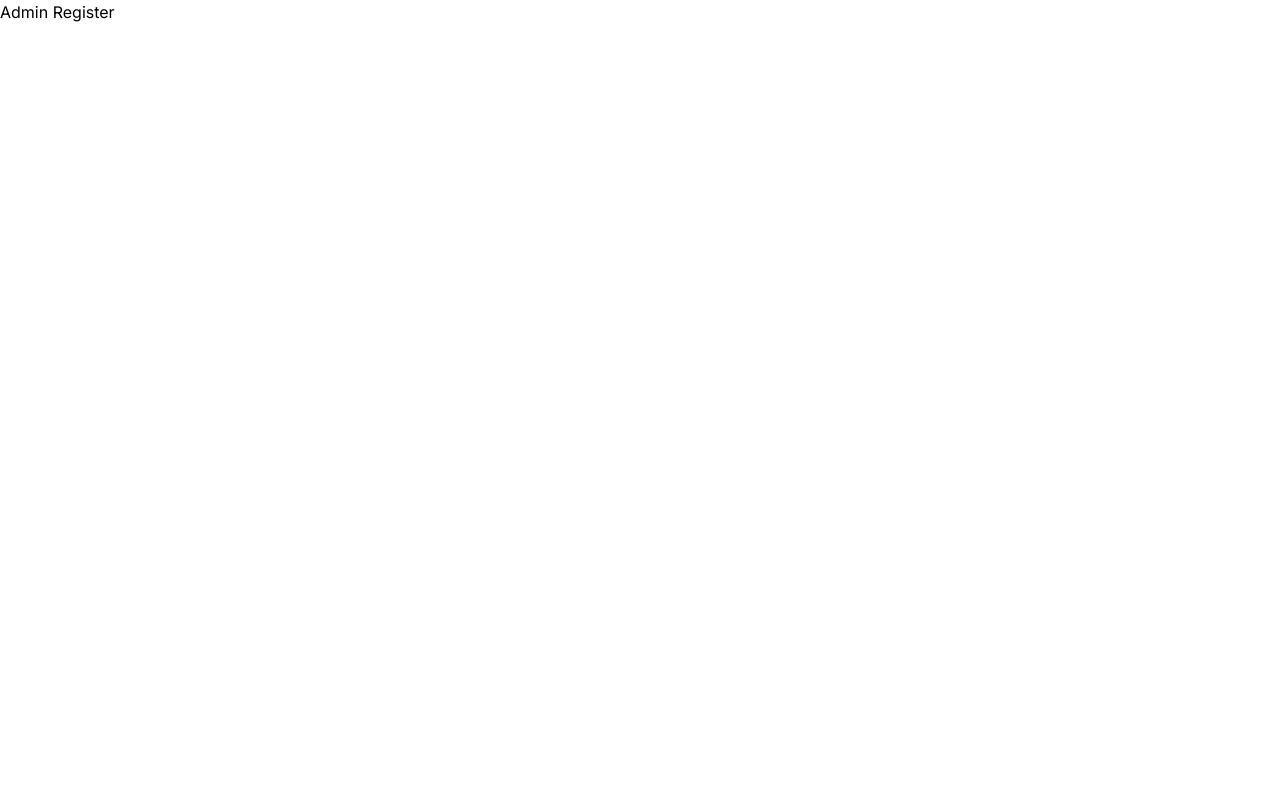
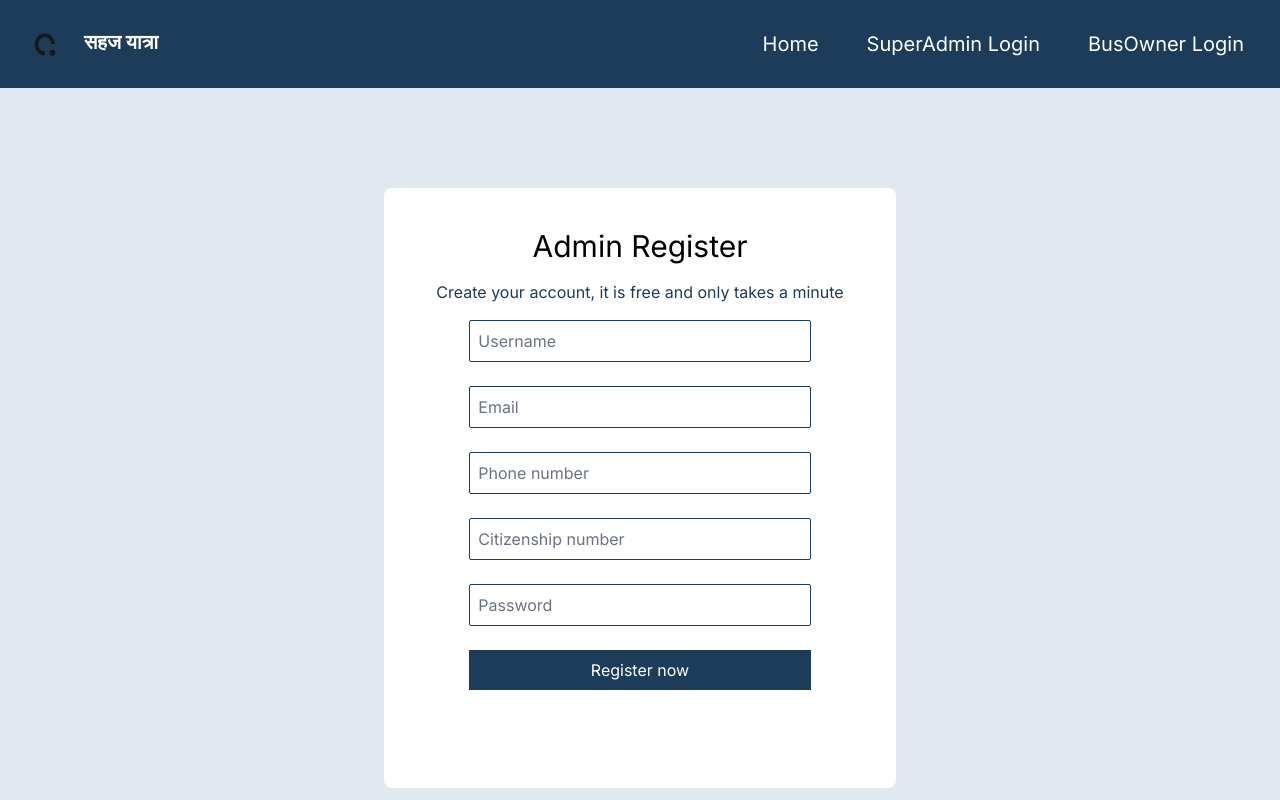
Before and after one commit to PramisGrg/Sahaj-Yatra, a Next.js app: page /auth/register/adminregister in a window 1280 px wide. Shown: the top 800 px of the page. Built offline with nearby package versions, Linux system fonts and the light colour scheme.

Commit message:
user and admin register

```diff
--- a/app/auth/register/adminregister/page.js
+++ b/app/auth/register/adminregister/page.js
@@ -1,9 +1,50 @@
 import React from "react";
+import Navbar from "@/components/Navbar";
+import Footer from "@/components/Footer";
 
 const page = () => {
   return (
     <div>
-      <h1>Admin Register</h1>
+      <Navbar />
+      <div className="h-screen flex justify-center items-center bg-slate-200">
+        <div className="w-4/5 h-3/4 rounded-lg md:w-2/5 bg-white">
+          <form className=" h-full py-10">
+            <div className="text-center ">
+              <h1 className="text-3xl">Admin Register</h1>
+              <p className="text-primary py-4">
+                Create your account, it is free and only takes a minute
+              </p>
+            </div>
+            <div className="gap-6 flex flex-col justify-center items-center">
+              <input
+                className="border rounded-sm border-primary p-2 w-2/3"
+                placeholder="Username"
+              ></input>
+              <input
+                className="border rounded-sm border-primary p-2 w-2/3"
+                placeholder="Email"
+              ></input>
+              <input
+                className="border rounded-sm border-primary p-2 w-2/3"
+                placeholder="Phone number"
+              ></input>
+
+              <input
+                className="border rounded-sm border-primary p-2 w-2/3"
+                placeholder="Citizenship number"
+              ></input>
+              <input
+                className="border rounded-sm border-primary p-2 w-2/3"
+                placeholder="Password"
+              ></input>
+              <button className="bg-primary text-white w-2/3 p-2 hover:scale-105 transition-all duration-300 hover:text-secondary">
+                Register now
+              </button>
+            </div>
+          </form>
+        </div>
+      </div>
+      <Footer />
     </div>
   );
 };
--- a/app/auth/register/userregister/page.js
+++ b/app/auth/register/userregister/page.js
@@ -1,9 +1,50 @@
 import React from "react";
+import Navbar from "@/components/Navbar";
+import Footer from "@/components/Footer";
 
 const page = () => {
   return (
     <div>
-      <h1>User Register</h1>
+      <Navbar />
+      <div className="h-screen flex justify-center items-center bg-slate-200">
+        <div className="w-4/5 h-3/4 rounded-lg md:w-2/5 bg-white">
+          <form className=" h-full py-10">
+            <div className="text-center ">
+              <h1 className="text-3xl">User Register</h1>
+              <p className="text-primary py-4">
+                Create your account, it is free and only takes a minute
+              </p>
+            </div>
+            <div className="gap-6 flex flex-col justify-center items-center">
+              <input
+                className="border rounded-sm border-primary p-2 w-2/3"
+                placeholder="Username"
+              ></input>
+              <input
+                className="border rounded-sm border-primary p-2 w-2/3"
+                placeholder="Email"
+              ></input>
+              <input
+                className="border rounded-sm border-primary p-2 w-2/3"
+                placeholder="Phone number"
+              ></input>
+
+              <input
+                className="border rounded-sm border-primary p-2 w-2/3"
+                placeholder="Citizenship number"
+              ></input>
+              <input
+                className="border rounded-sm border-primary p-2 w-2/3"
+                placeholder="Password"
+              ></input>
+              <button className="bg-primary text-white w-2/3 p-2 hover:scale-105 transition-all duration-300 hover:text-secondary">
+                Register now
+              </button>
+            </div>
+          </form>
+        </div>
+      </div>
+      <Footer />
     </div>
   );
 };
```
